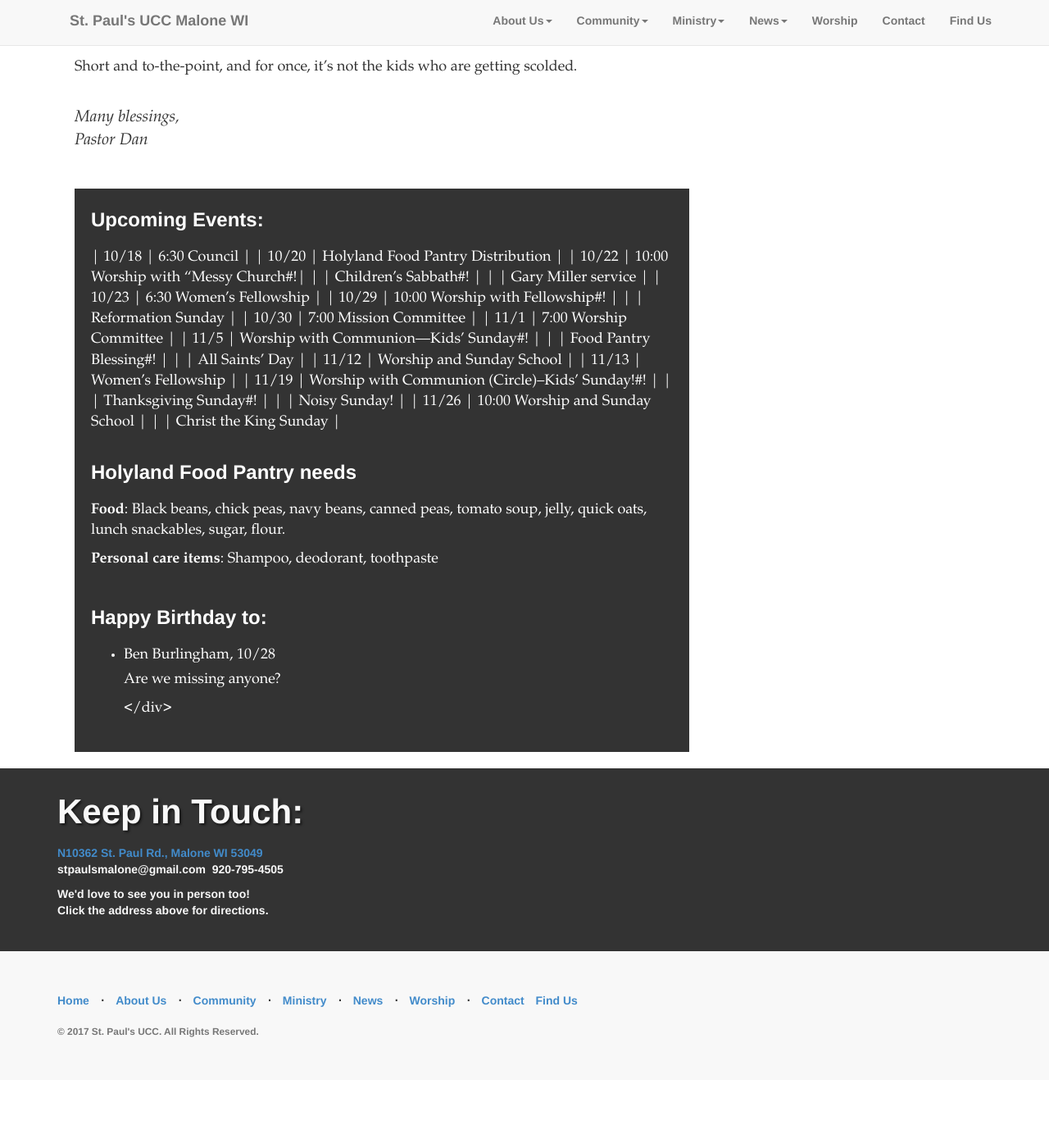
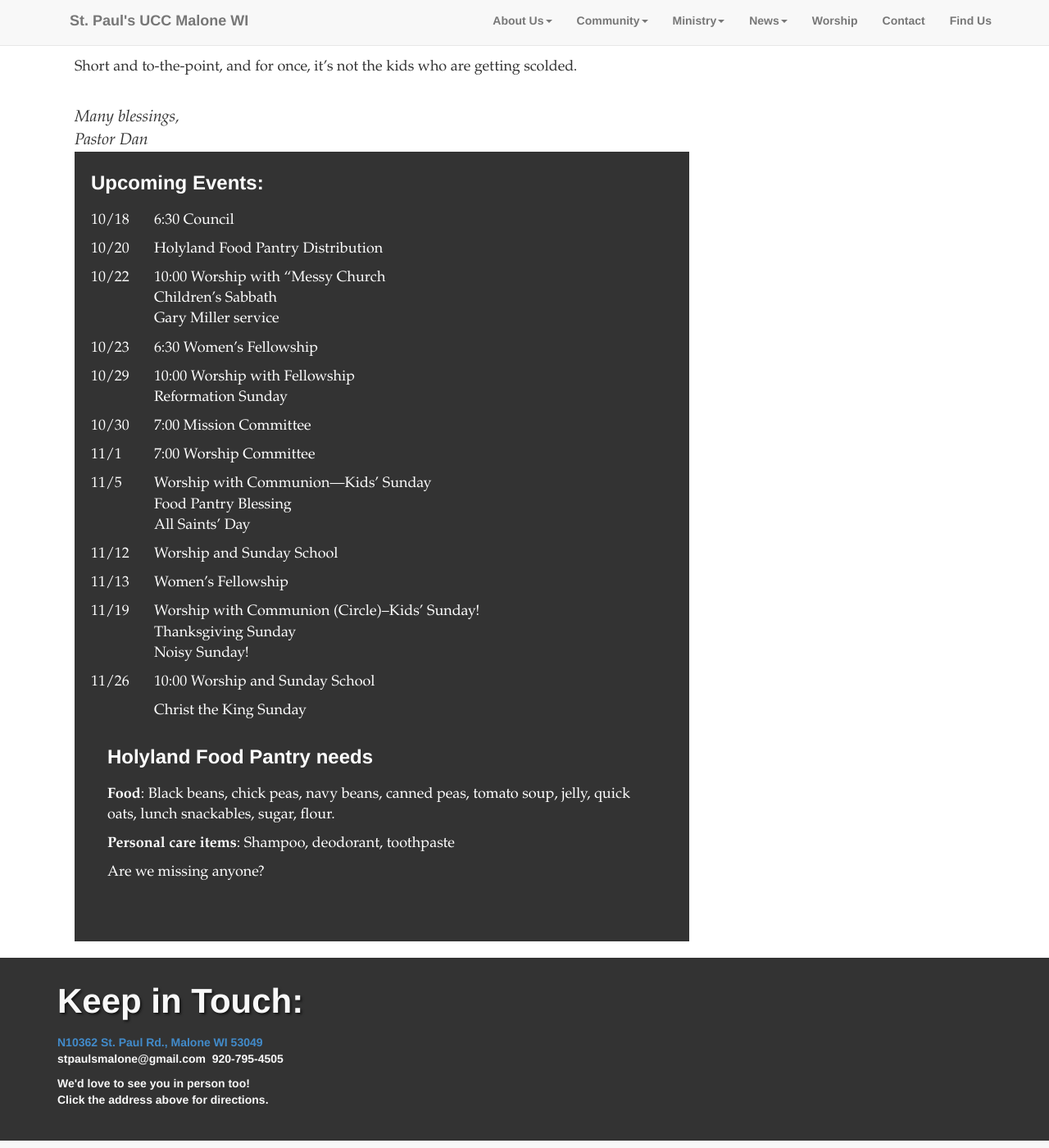
Before and after one commit to stpaulsmalone/stpaulsmalone.github.io, a Jekyll site: the page built from _posts/2017-10-18-MwA.markdown, in a window 1280 px wide and 1400 px high, scrolled down 2297 px. Shown: the whole window at 82% size. Built offline with Jekyll 4.4.1, drawn with Linux system fonts in a browser that asks for light colours; nearby versions of some CDN libraries; comment, search, counter and statistics services are not loaded; before the commit the page ends 3614 px from its top, so only the background shows below that.

Commit message:
birthday 5

```diff
--- a/_posts/2017-10-18-MwA.markdown
+++ b/_posts/2017-10-18-MwA.markdown
@@ -96,31 +96,12 @@ Pastor Dan</div>
 |  | Noisy Sunday! |
 | 11/26 | 10:00 Worship and Sunday School |
 |  | Christ the King Sunday |
-</div>
 
 <div class="after-box">
     <h3>Holyland Food Pantry needs</h3>
     <p><strong>Food</strong>: Black beans, chick peas, navy beans, canned peas, tomato soup, jelly, quick oats, lunch snackables, sugar, flour.</p>
     <p><strong>Personal care items</strong>: Shampoo, deodorant, toothpaste</p>
 
-<h3>Happy Birthday to:</h3>
-{% for birthday in site.data.birthday %}
-  	{% assign date_birthday = birthday.birthday | date: '%j' %}
-	{% assign date_now = '10/23' | date: '%j' %}
-	{% assign date_difference = date_birthday | minus: date_now %}
-	{% assign january_birthday = date_birthday | plus: date_birthday %}
-	{% if date_difference > 0 and date_difference < 7 %}
-		<ul>
-			<li>
-	     	 {{ birthday.name }}, {{ birthday.birthday | date: '%-m/%-d' }}
-	  		</li>
-	  	{% elsif january_birthday <= 14 and date_difference <= -352 %}
-	  		<li>
-	     	 {{ birthday.name }}, {{ birthday.birthday | date: '%-m/%-d' }}
-	  		</li>
-	  	</ul>
-  	{% endif %}
-{% endfor %}
-
 <p>Are we missing anyone?</p>
   </div>
+</div>
```
